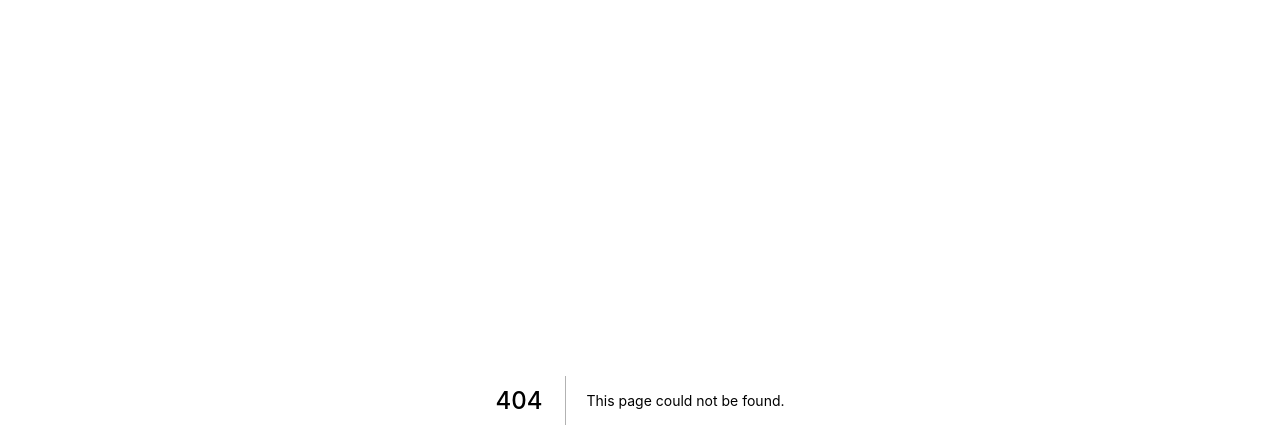
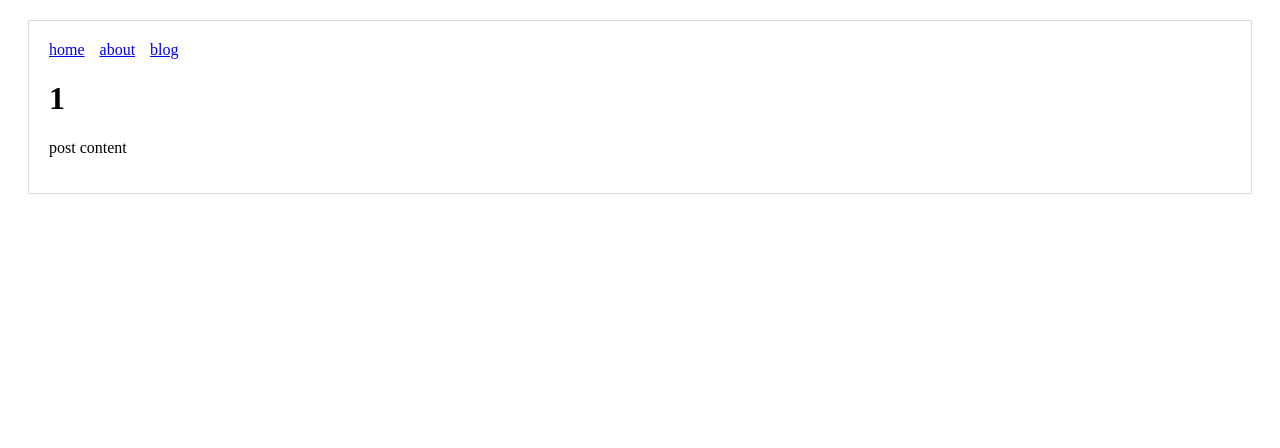
Before and after one commit to epleaner/lastfm-viz, a Next.js app: page /blog/1 in a window 1280 px wide. Before the commit this address had no page. Shown: the top 448 px of the page. Built offline with nearby package versions, Linux system fonts and the light colour scheme.

Commit message:
added dynamic routing

```diff
--- a/components/blog/postLink.js
+++ b/components/blog/postLink.js
@@ -2,8 +2,8 @@ import Link from "next/link";
 
 const PostLink = props => (
   <li>
-    <Link href={`/blog/post?title=${props.title}`}>
-      <a>{props.title}</a>
+    <Link href="/blog/[id]" as={`/blog/${props.id}`}>
+      <a>{props.id}</a>
     </Link>
   </li>
 );
--- a/components/blog/postList.js
+++ b/components/blog/postList.js
@@ -2,9 +2,9 @@ import PostLink from "./postLink";
 
 const PostList = () => (
   <ul>
-    <PostLink title="1" />
-    <PostLink title="2" />
-    <PostLink title="3" />
+    <PostLink id="1" />
+    <PostLink id="2" />
+    <PostLink id="3" />
   </ul>
 );
 
--- /dev/null
+++ b/pages/blog/[id].js
@@ -0,0 +1,15 @@
+import {useRouter} from "next/router";
+import withLayout from "../../components/layout";
+
+const Post = () => {
+  const router = useRouter();
+
+  return (
+    <div>
+      <h1>{router.query.id}</h1>
+      <p>post content</p>
+    </div>
+  );
+};
+
+export default withLayout(Post);
```
